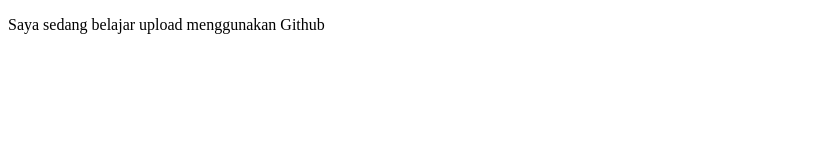
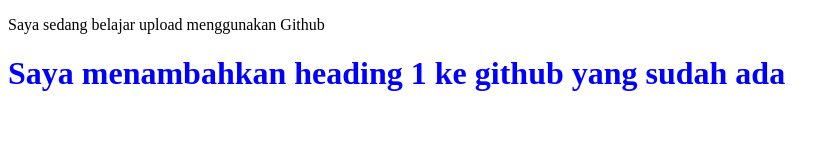
Before and after one commit to AhmadSibgatullah/Belajar-upload-github, a plain HTML site: page index.html in a window 1280 px wide. Shown: the whole page, without its empty margins (0-838 px from the left). Drawn offline with Linux system fonts and the light colour scheme.

Commit message:
Perubahan data baru kita

```diff
--- /dev/null
+++ b/CSS/Style.CSS
@@ -0,0 +1,7 @@
+* {
+    box-sizing: border-box;
+}
+
+h1{
+    color: blue;
+}
--- a/index.html
+++ b/index.html
@@ -5,10 +5,12 @@
     <meta http-equiv="X-UA-Compatible" content="IE=edge">
     <meta name="viewport" content="width=device-width, initial-scale=1.0">
     <title>Belajar Github</title>
+    <link rel="stylesheet" href="CSS/Style.CSS">
 </head>
 
 <body>
     <p>Saya sedang belajar upload menggunakan Github</p>
+    <h1>Saya menambahkan heading 1 ke github yang sudah ada</h1>
 </body>
 
 </html>
```
